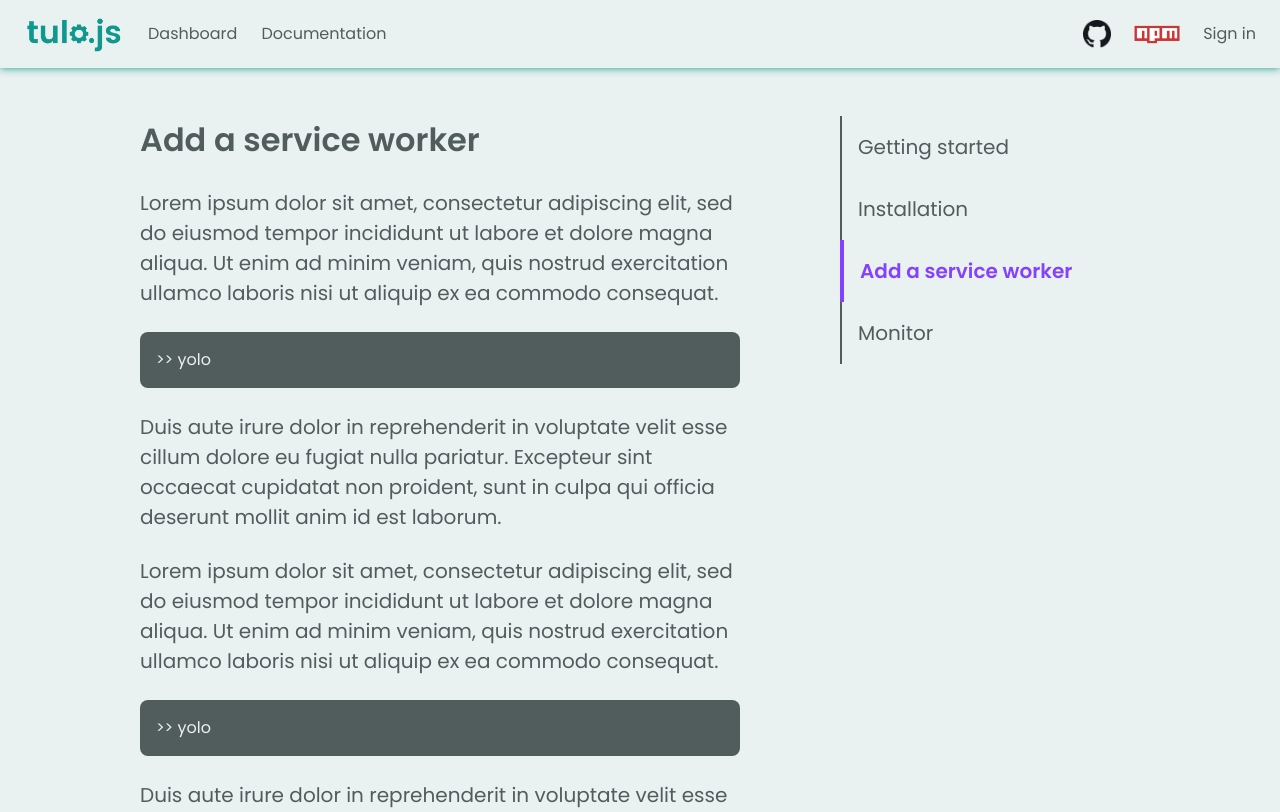
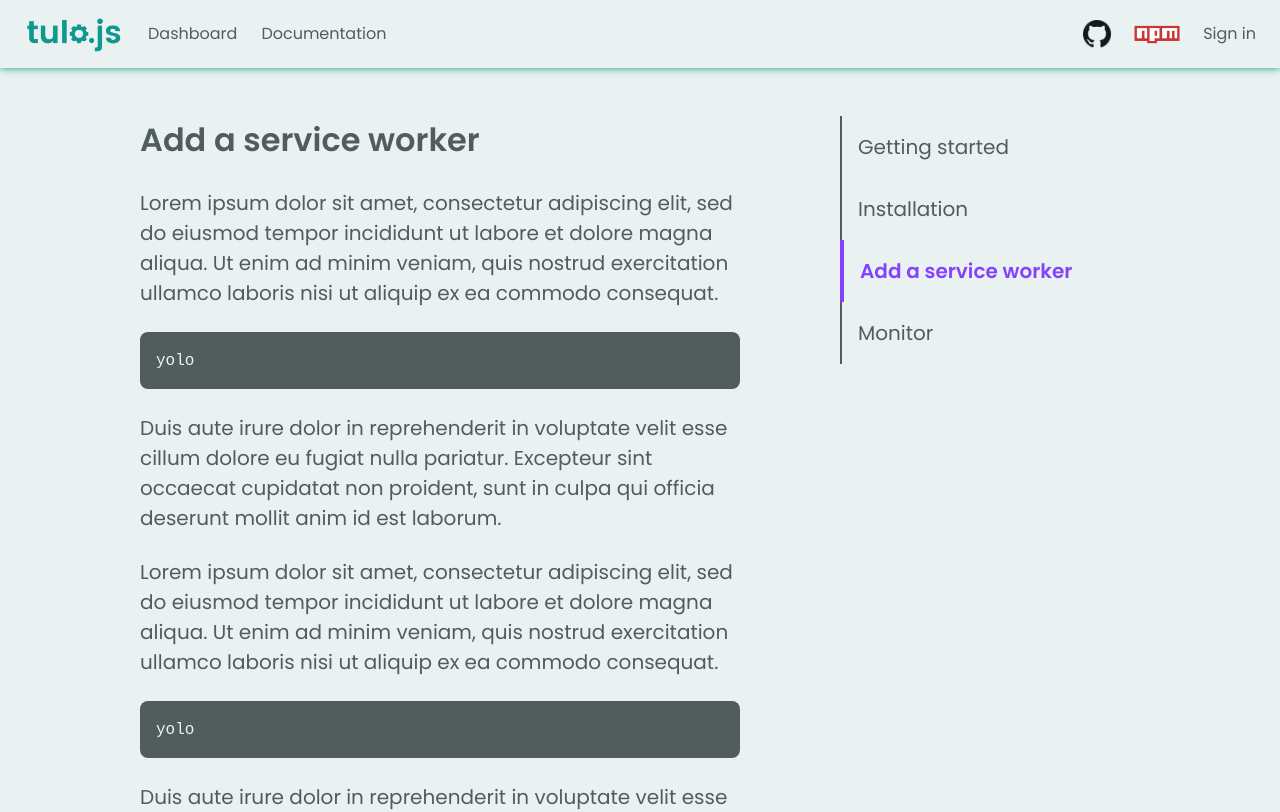
Before and after one commit to oslabs-beta/tulo-js-app, a Next.js app: page /docs/add-a-service-worker in a window 1280 px wide. Shown: the top 812 px of the page. Built offline with nearby package versions, Linux system fonts and the light colour scheme; no server answers.

Commit message:
UpdateUI component styling for codde block and inline code

```diff
--- a/components/docs/CodeSnippet.tsx
+++ b/components/docs/CodeSnippet.tsx
@@ -2,12 +2,21 @@ import React from 'react';
 import styled from 'styled-components';
 import { COLORS } from '../../styles/constants';
 
-// TODO: add copy to clipboard functionality
-const CodeSnippet = ({ children }: { children: React.ReactNode }) => {
-  return <Wrapper>{children}</Wrapper>;
+type CodeSnippetProps = {
+  terminal: boolean;
+  children: React.ReactNode;
 };
 
-const Wrapper = styled.article`
+// TODO: add copy to clipboard functionality
+const CodeSnippet = ({ terminal, children }: CodeSnippetProps) => {
+  return (
+    <Wrapper terminal={terminal}>
+      <code>{children}</code>
+    </Wrapper>
+  );
+};
+
+const Wrapper = styled.article<{ terminal: boolean }>`
   margin: 24px 0;
   padding: 16px;
   border-radius: 8px;
@@ -16,7 +25,7 @@ const Wrapper = styled.article`
   font-size: 1rem;
 
   &::before {
-    content: '>> ';
+    content: '${(p) => (p.terminal ? '>> ' : '')}';
   }
 `;
 
```
Also changed, not shown: components/docs/InlineCode.tsx (added, +8 -0 lines).
